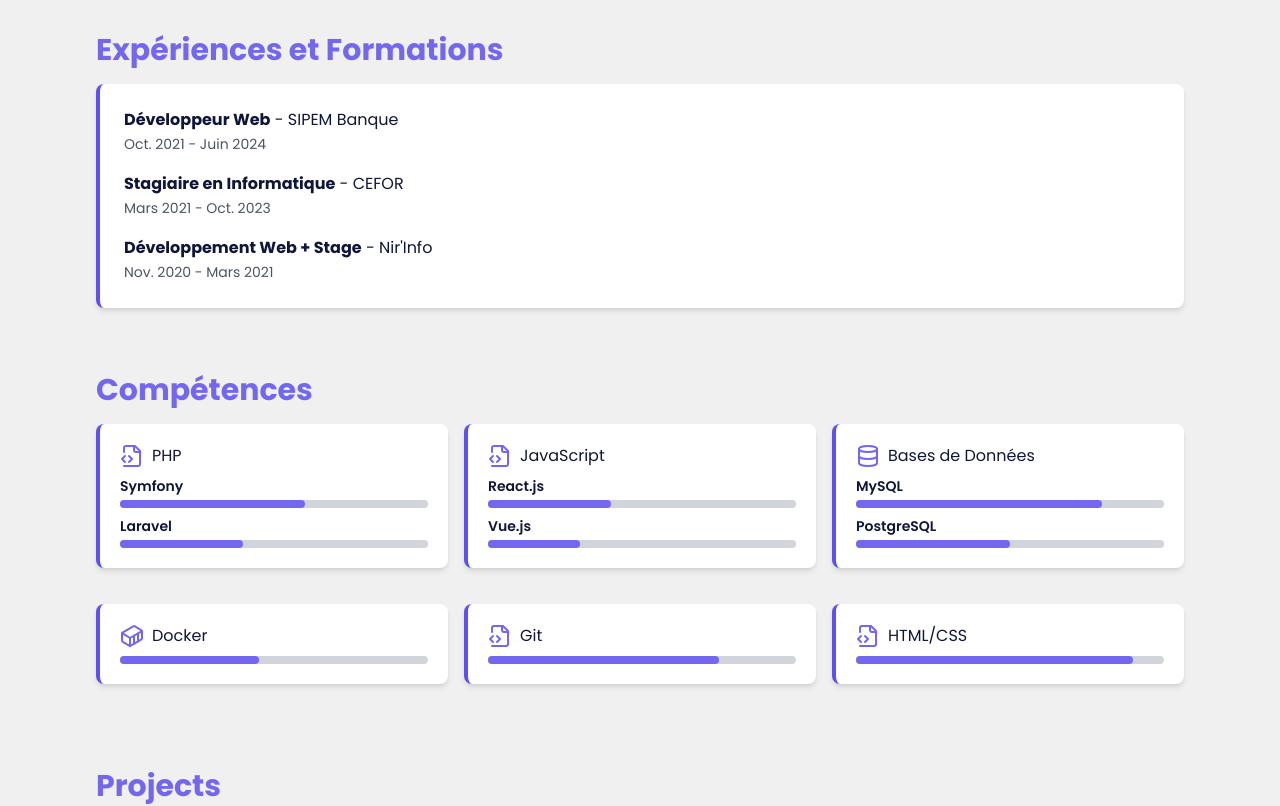
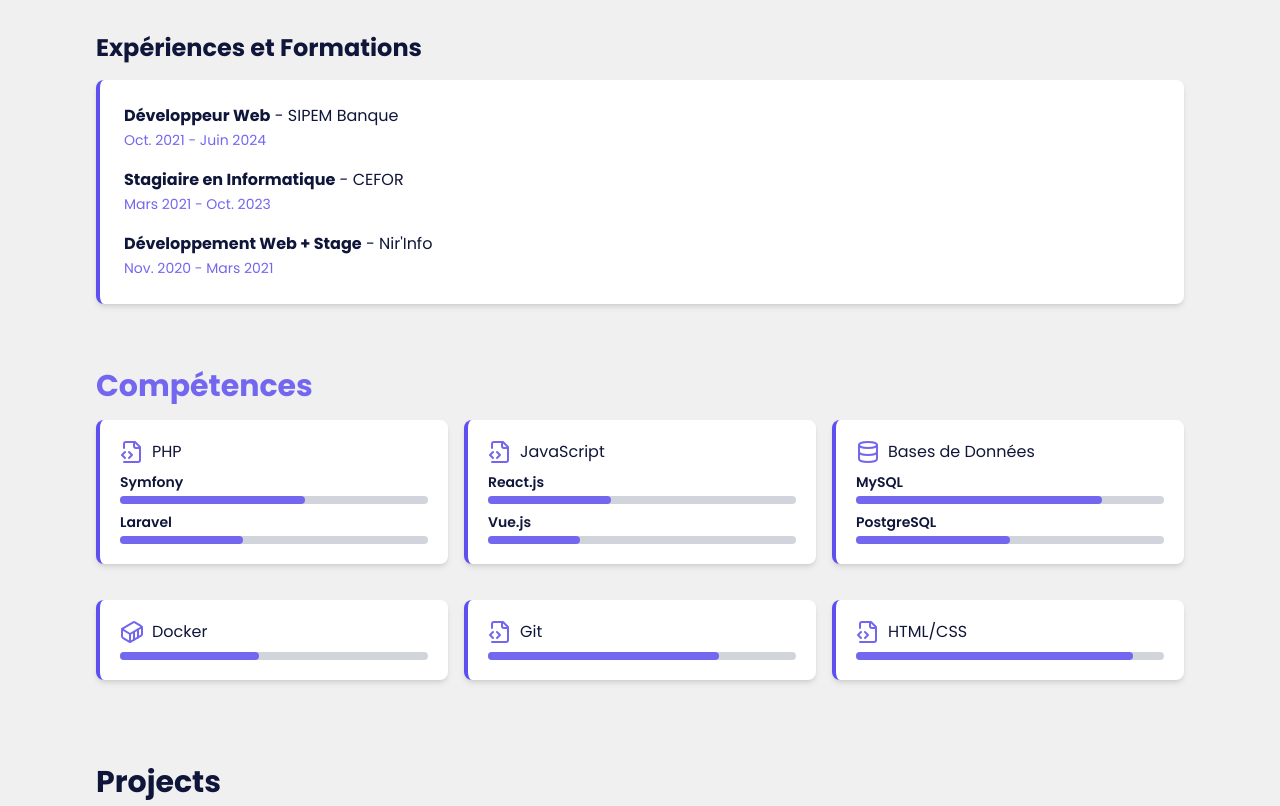
Before and after one commit to mitantsoa1/portfolio, a React (Vite) app: page / in a window 1280 px wide. Shown: the part 400-1206 px from the top of the page. Built offline with nearby package versions, Linux system fonts and the light colour scheme.

Commit message:
fix threshold

```diff
--- a/src/components/About.jsx
+++ b/src/components/About.jsx
@@ -20,26 +20,26 @@
 
       {/* Expériences */}
       <section id="experience" className="my-16">
-        <h2 className="mb-4 text-3xl font-bold text-primary">
+        <h2 className="mb-4 text-2xl font-bold text-dark">
           Expériences et Formations
         </h2>
         <div className="p-6 bg-white border-l-4 rounded-lg shadow-md border-secondary">
           <ul className="space-y-4">
             <li>
               <strong>Développeur Web</strong> - SIPEM Banque <br />
-              <span className="text-sm text-gray-600">
+              <span className="text-sm text-primary">
                 Oct. 2021 - Juin 2024
               </span>
             </li>
             <li>
               <strong>Stagiaire en Informatique</strong> - CEFOR <br />
-              <span className="text-sm text-gray-600">
+              <span className="text-sm text-primary">
                 Mars 2021 - Oct. 2023
               </span>
             </li>
             <li>
               <strong>Développement Web + Stage</strong> - Nir'Info <br />
-              <span className="text-sm text-gray-600">
+              <span className="text-sm text-primary">
                 Nov. 2020 - Mars 2021
               </span>
             </li>
--- a/src/components/Headers.jsx
+++ b/src/components/Headers.jsx
@@ -10,7 +10,7 @@
     const observerOptions = {
       root: null,
       rootMargin: "0px",
-      threshold: 0.3, // Ajusté pour une meilleure détection
+      threshold: 1, // Ajusté pour une meilleure détection
     };
 
     const observerCallback = (entries) => {
--- a/src/components/Projects.jsx
+++ b/src/components/Projects.jsx
@@ -24,7 +24,7 @@
 
   return (
     <section id="projets" className="my-16">
-      <h2 className="mb-4 text-3xl font-bold text-primary">Projects</h2>
+      <h2 className="mb-4 text-3xl font-bold text-dark">Projects</h2>
       <div className="grid grid-cols-1 gap-6 md:grid-cols-2 lg:grid-cols-3">
         {projects.map((project, index) => (
           <a
```
